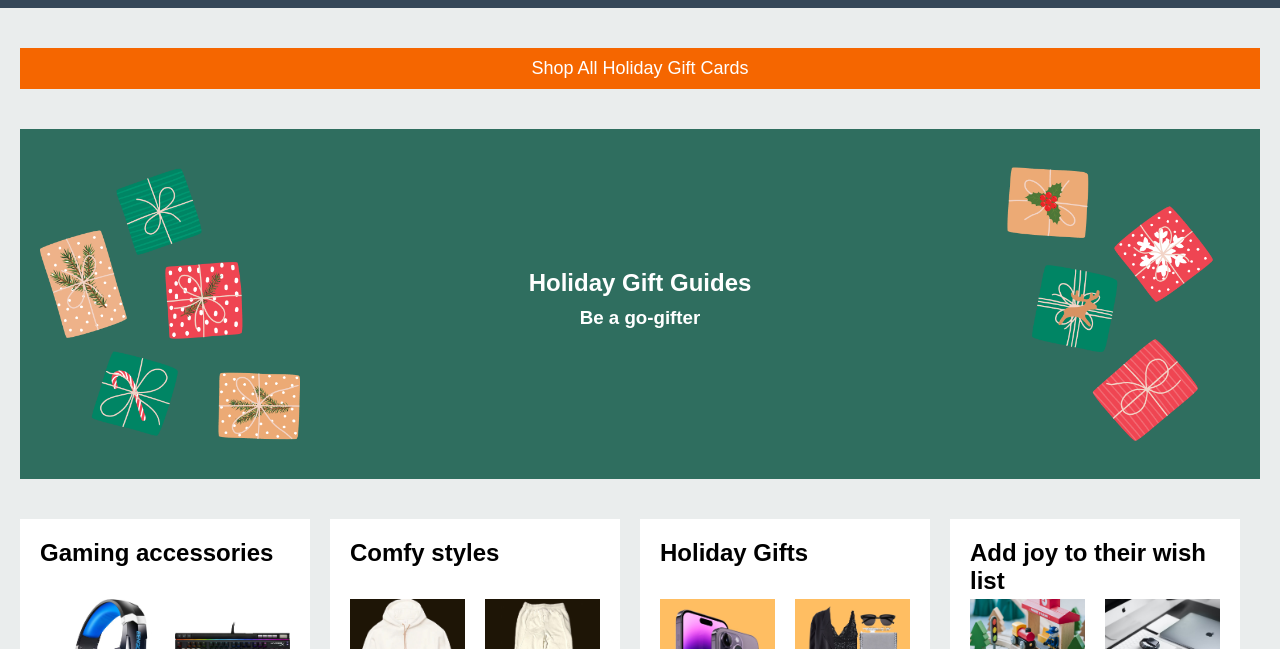
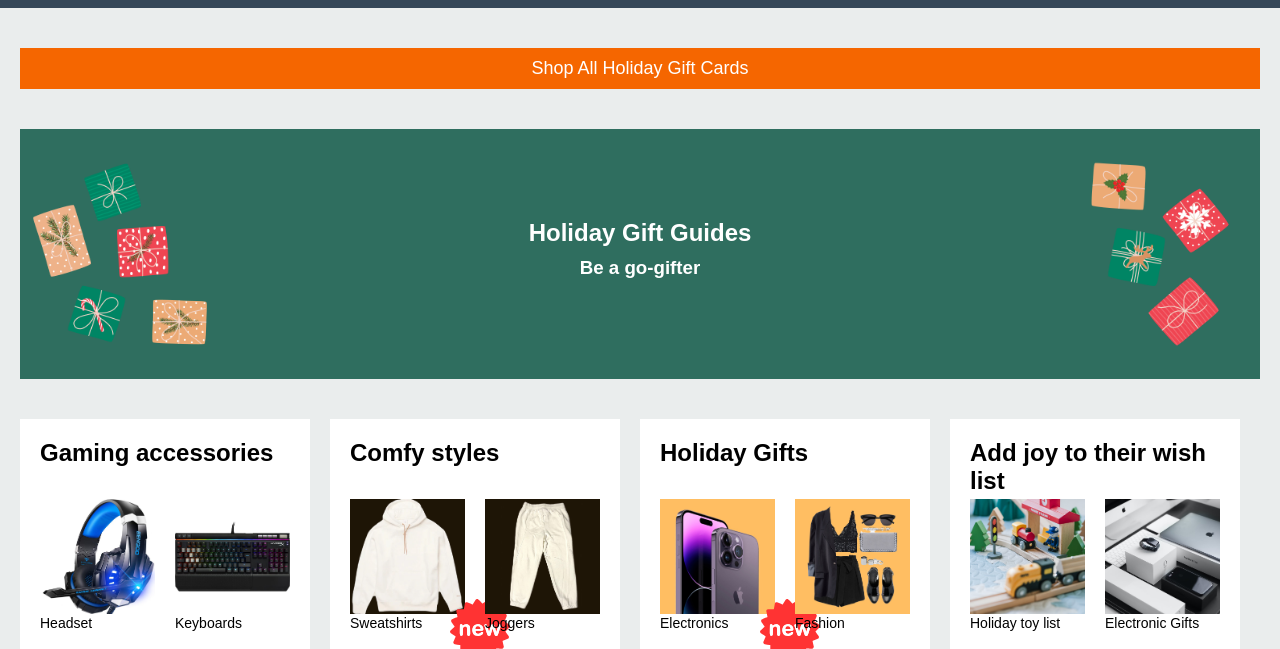
Before and after one commit to fdemento/Esercitazione-Amazon, a plain HTML site: page index.html in a window 1280 px wide. Shown: the part 110-759 px from the top of the page. Drawn offline with Linux system fonts and the light colour scheme.

Commit message:
Update al CSS
Update all'attribute 'height' del box verde.

```diff
--- a/style.css
+++ b/style.css
@@ -51,7 +51,7 @@ h2 {
 /* Sezione Banner */
 
 .banner{
-    height: 350px;
+    height: 250px;
     width: 100%;
     margin-bottom: 40px;
     display: flex;
@@ -67,7 +67,7 @@ h2 {
 }
 
 .banner img{
-    max-width: 300px;
+    max-width: 200px;
 }
 
 /* Sezione Carosello */
```
